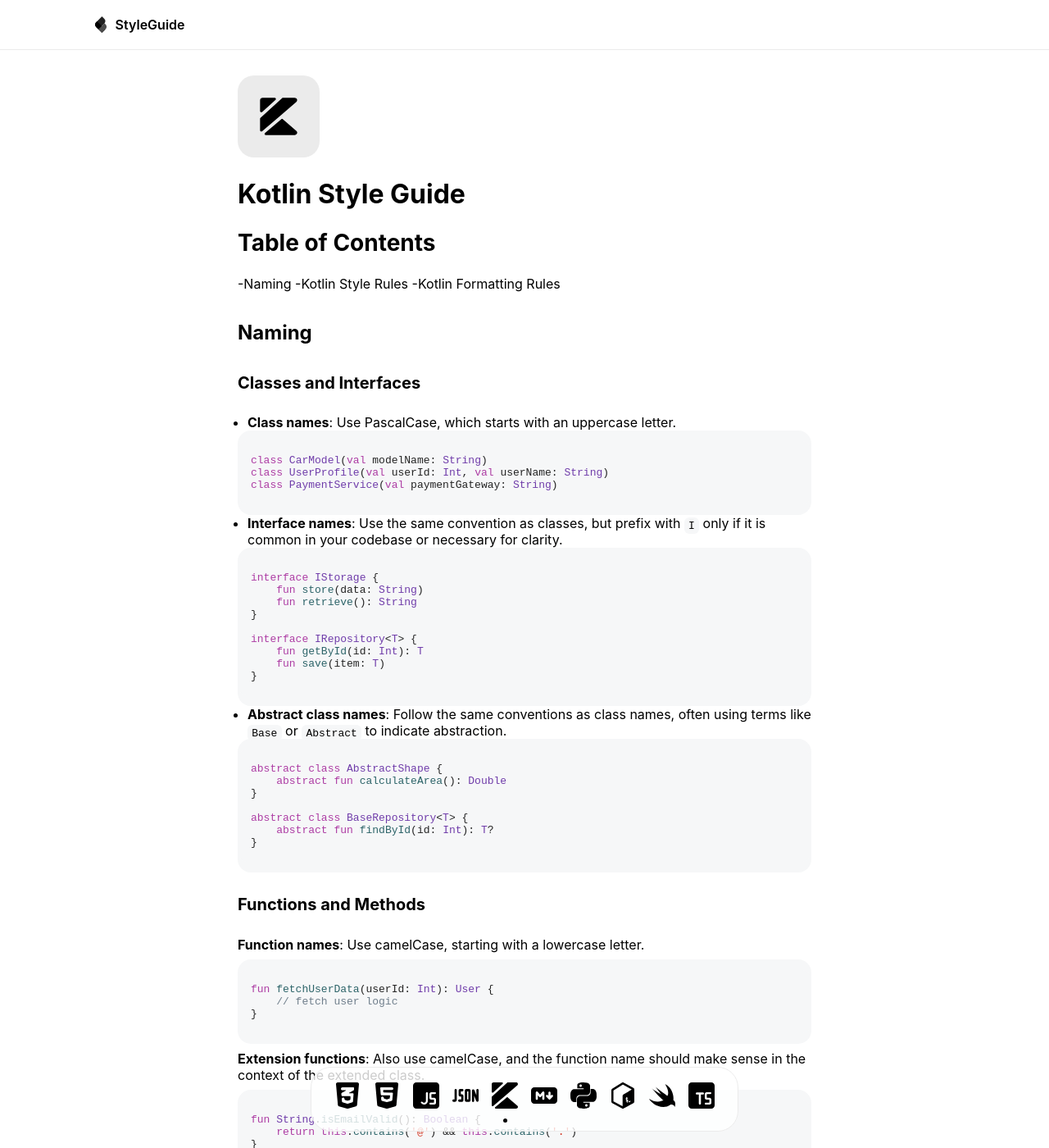
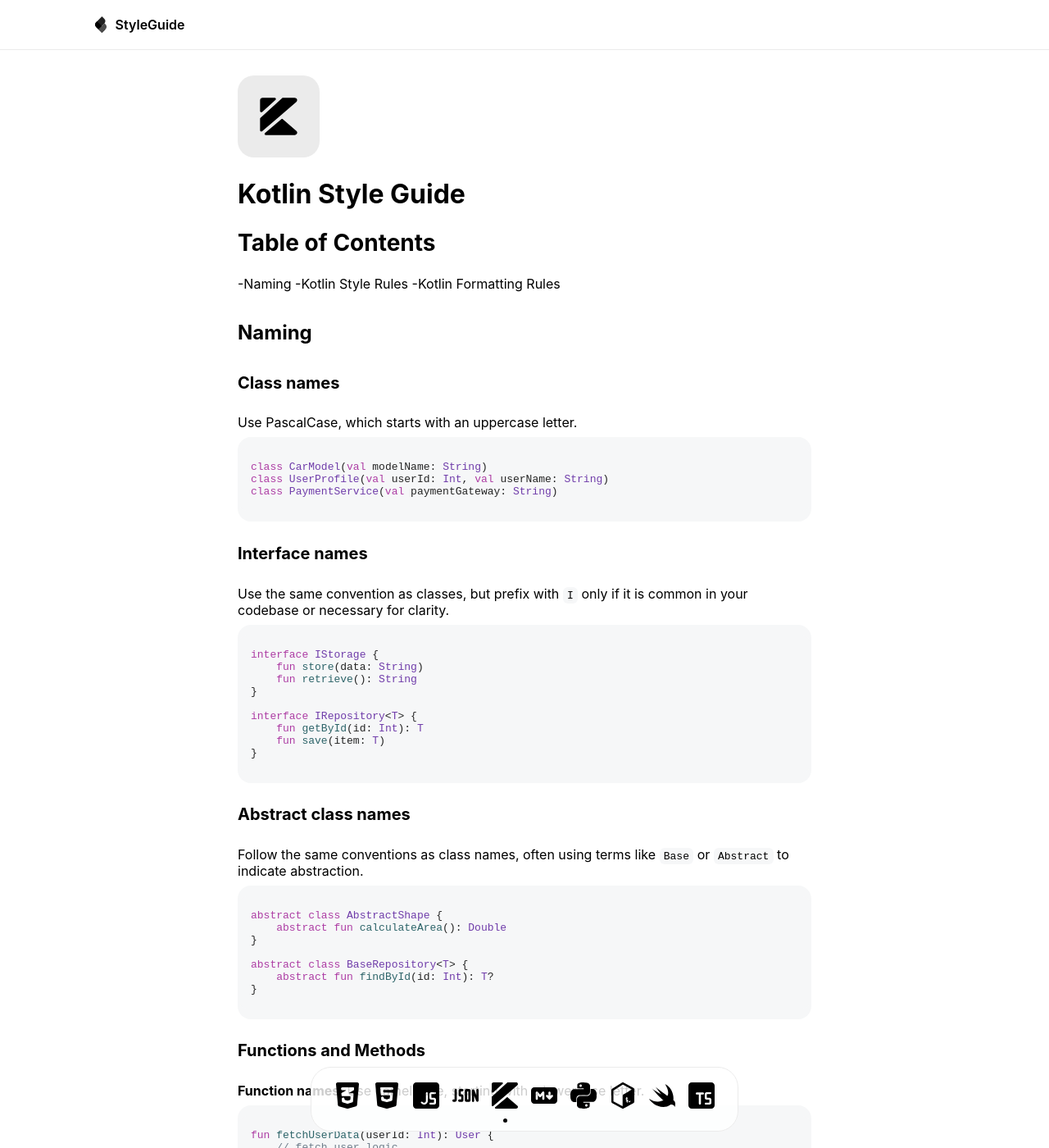
Before and after one commit to pelagornis/styleguide, a Jekyll site: the page built from kotlin/index.md, in a window 1280 px wide and 1400 px high. Shown: the whole window at 82% size. Built offline with Jekyll 4.4.1, drawn with Linux system fonts in a browser that asks for light colours.

Commit message:
Update index.md

````diff
--- a/kotlin/index.md
+++ b/kotlin/index.md
@@ -11,9 +11,8 @@ icon: /assets/images/icons/kotlin.svg
 
 ### Naming
 
-#### Classes and Interfaces
-
-- **Class names**: Use PascalCase, which starts with an uppercase letter.
+#### Class names
+Use PascalCase, which starts with an uppercase letter.
 
 ```kotlin
 class CarModel(val modelName: String)
@@ -21,7 +20,8 @@ class UserProfile(val userId: Int, val userName: String)
 class PaymentService(val paymentGateway: String)
 ```
 
-- **Interface names**: Use the same convention as classes, but prefix with `I` only if it is common in your codebase or necessary for clarity.
+#### Interface names
+Use the same convention as classes, but prefix with `I` only if it is common in your codebase or necessary for clarity.
 
 ```kotlin
 interface IStorage {
@@ -35,7 +35,8 @@ interface IRepository<T> {
 }
 ```
 
-- **Abstract class names**: Follow the same conventions as class names, often using terms like `Base` or `Abstract` to indicate abstraction.
+#### Abstract class names
+Follow the same conventions as class names, often using terms like `Base` or `Abstract` to indicate abstraction.
 
 ```kotlin
 abstract class AbstractShape {
@@ -192,7 +193,7 @@ val result = list.map {
 }
 ```
 
-### Control Statements
+#### Control Statements
 - **Avoid single-expression functions** if it harms readability. If the body contains complex logic, break it into multiple lines or use a helper function.
 
 ```kotlin
````
